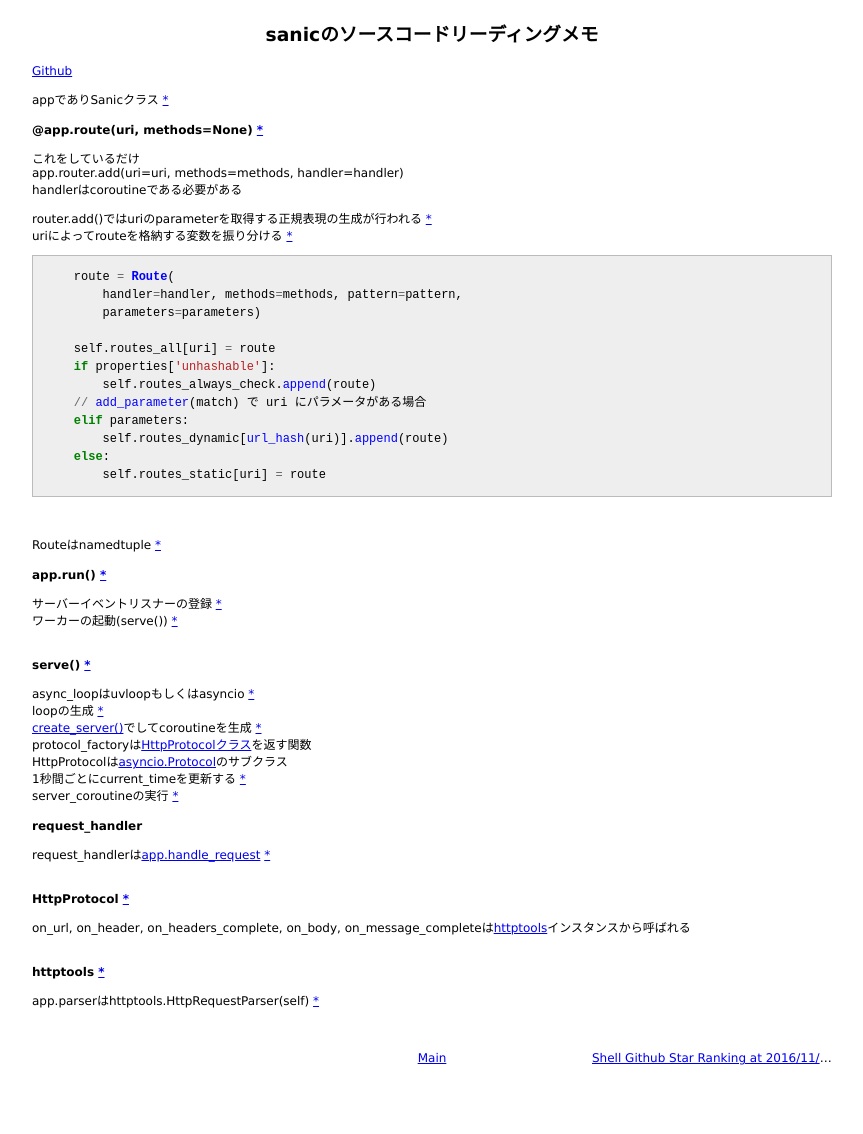
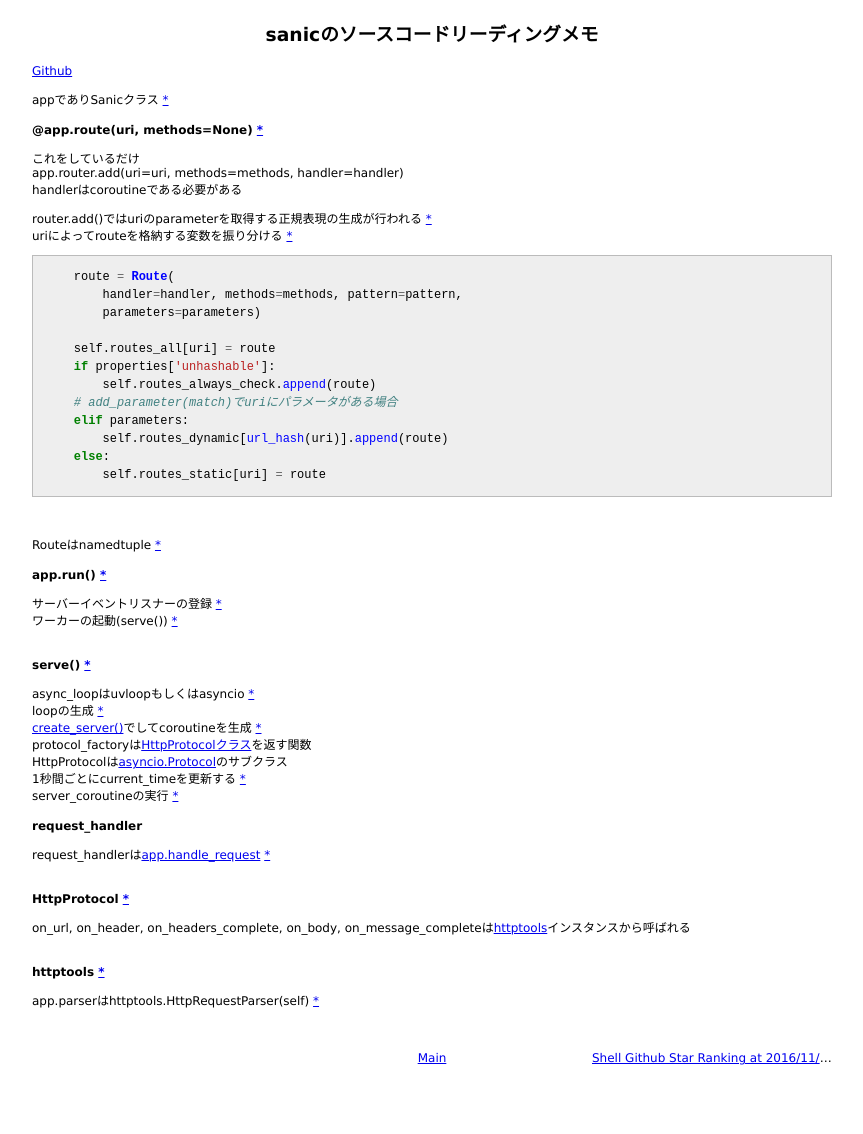
Before and after one commit to 38elements/38elements.github.com, a Jekyll site: the page built from _posts/2016-11-22-python-sanic.md, in a window 1280 px wide. Shown: the whole page, without its empty margins (208-1071 px from the left). Built offline with Jekyll 4.4.1, drawn with Linux system fonts in a browser that asks for light colours.

```diff
--- a/_posts/2016-11-22-python-sanic.md
+++ b/_posts/2016-11-22-python-sanic.md
@@ -23,7 +23,7 @@ uriによってrouteを格納する変数を振り分ける [\*](https://github.
     self.routes_all[uri] = route
     if properties['unhashable']:
         self.routes_always_check.append(route)
-    // add_parameter(match) で uri にパラメータがある場合
+    # add_parameter(match)でuriにパラメータがある場合
     elif parameters:
         self.routes_dynamic[url_hash(uri)].append(route)
     else:
```
